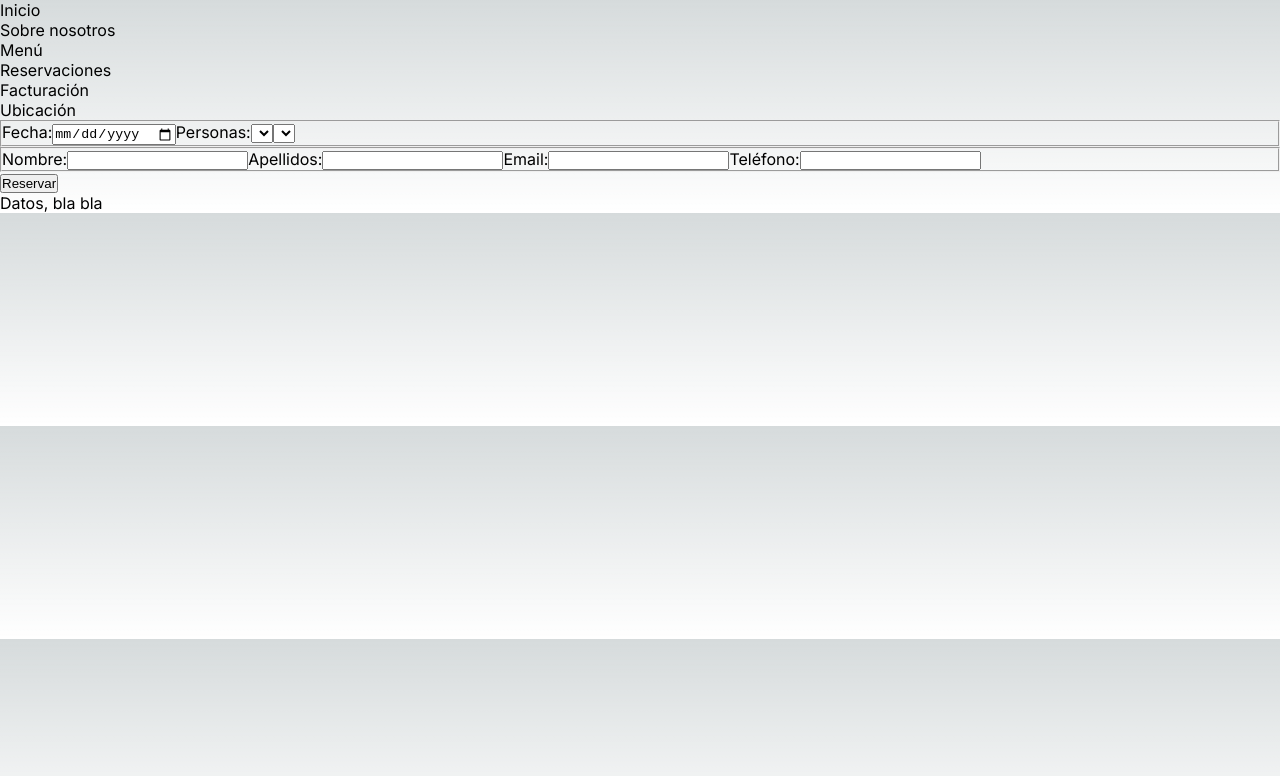
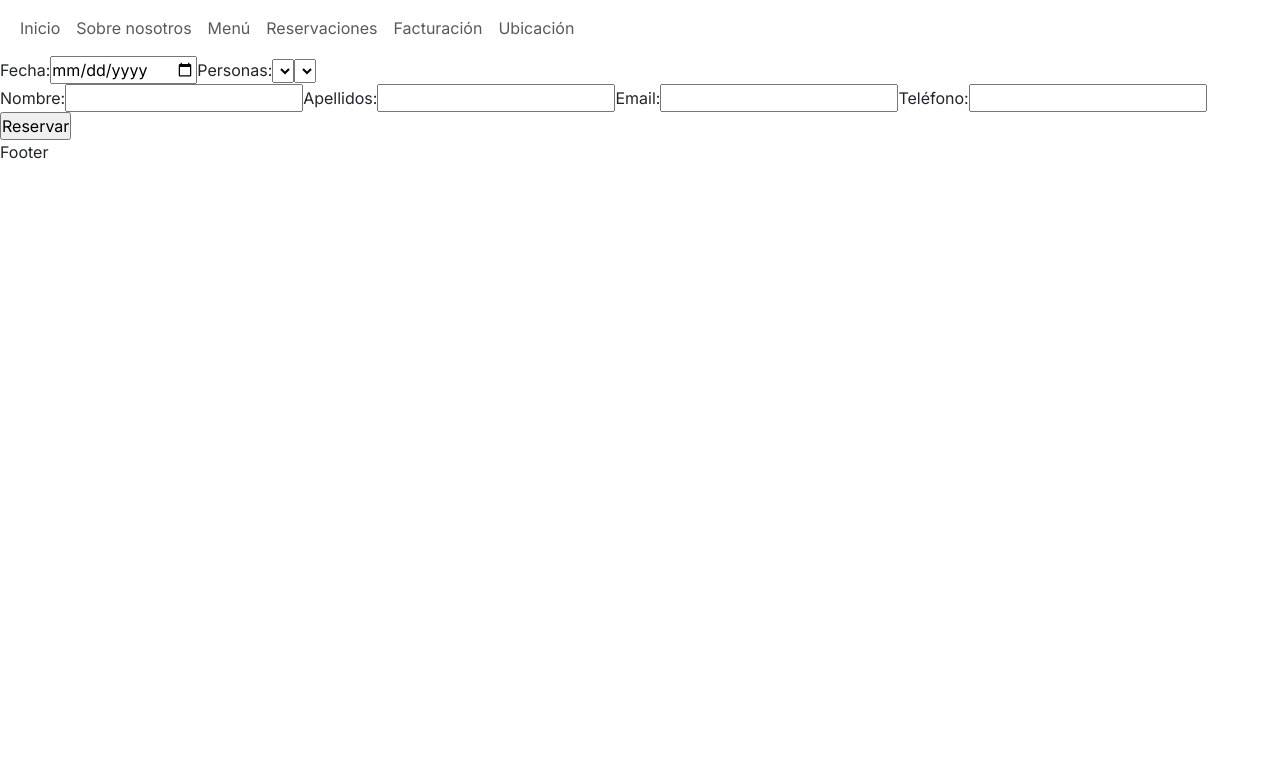
Before and after one commit to snkdrel/restaurant-next, a Next.js app: page /reservaciones in a window 1280 px wide. Shown: the top 776 px of the page. Built offline with nearby package versions, Linux system fonts and the light colour scheme.

Commit message:
Style navbar with bootstrap

```diff
--- a/app/layout.js
+++ b/app/layout.js
@@ -2,6 +2,7 @@ import './globals.css'
 import { Inter } from 'next/font/google'
 import Menu from '../components/menu';
 import Footer from '../components/footer';
+import "bootstrap/dist/css/bootstrap.min.css";
 
 const inter = Inter({ subsets: ['latin'] })
 
@@ -14,9 +15,11 @@ export default function RootLayout({ children }) {
   return (
     <html lang="en">
       <body className={inter.className}>
-        <Menu />
-        <div>{children}</div>
-        <Footer />
+        <div>
+          <Menu />
+          <div>{children}</div>
+          <Footer />
+        </div>
       </body>
     </html>
   )
--- a/components/footer.js
+++ b/components/footer.js
@@ -1,5 +1,5 @@
 export default function Footer() {
     return (
-        <div>Datos, bla bla</div>
+        <div>Footer</div>
     );
 }
--- a/components/menu.js
+++ b/components/menu.js
@@ -2,25 +2,29 @@ import Link from "next/link";
 
 export default function Menu () {
     return (
-        <ul>
-            <li>
-                <Link href="/">Inicio</Link>
+        <nav className="navbar  navbar-expand-sm">
+            <div className="container-fluid">
+                <ul className="navbar-nav">
+                    <li className="nav-item">
+                        <Link href="/" className="nav-link">Inicio</Link>
                     </li>
-            <li>
-                <Link href="/sobre-nosotros">Sobre nosotros</Link>
+                    <li className="nav-item">
+                        <Link href="/sobre-nosotros" className="nav-link">Sobre nosotros</Link>
                     </li>
-            <li>
-                <Link href="/menu">Menú</Link>
+                    <li className="nav-item">
+                        <Link href="/menu" className="nav-link">Menú</Link>
                     </li>
-            <li>
-                <Link href="/reservaciones">Reservaciones</Link>
+                    <li className="nav-item">
+                        <Link href="/reservaciones" className="nav-link">Reservaciones</Link>
                     </li>
-            <li>
-                <Link href="/facturacion">Facturación</Link>
+                    <li className="nav-item">
+                        <Link href="/facturacion" className="nav-link">Facturación</Link>
                     </li>
-            <li>
-                <Link href="/ubicacion">Ubicación</Link>
+                    <li className="nav-item">
+                        <Link href="/ubicacion" className="nav-link">Ubicación</Link>
                     </li>
                 </ul>
+            </div>
+        </nav>
     );
 }
--- a/package.json
+++ b/package.json
@@ -9,6 +9,7 @@
     "lint": "next lint"
   },
   "dependencies": {
+    "bootstrap": "^5.3.0",
     "next": "13.4.4",
     "react": "18.2.0",
     "react-dom": "18.2.0"
```
Also changed, not shown: 1 other file (tests, documents, lock files or other folders). Lines whose indentation alone changed are shown as unchanged.
